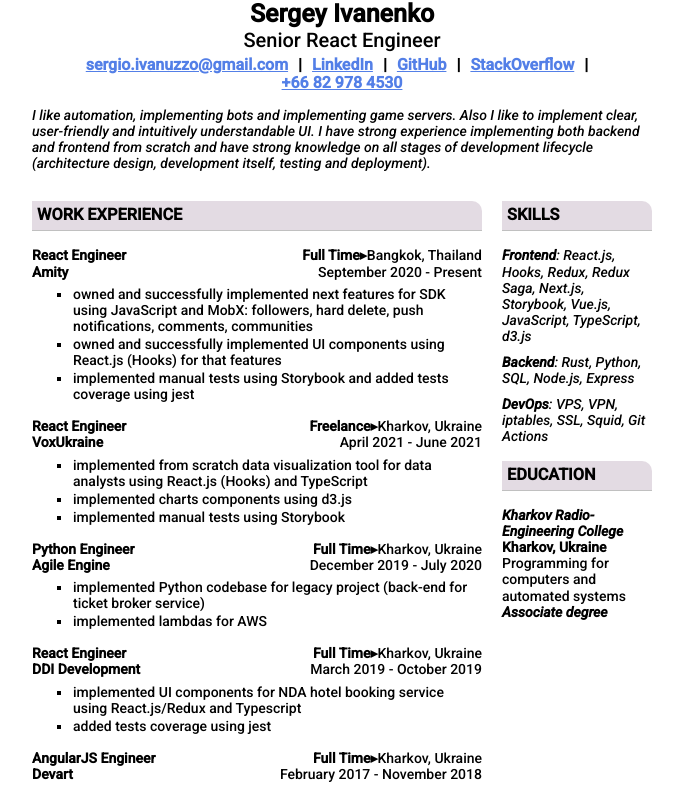
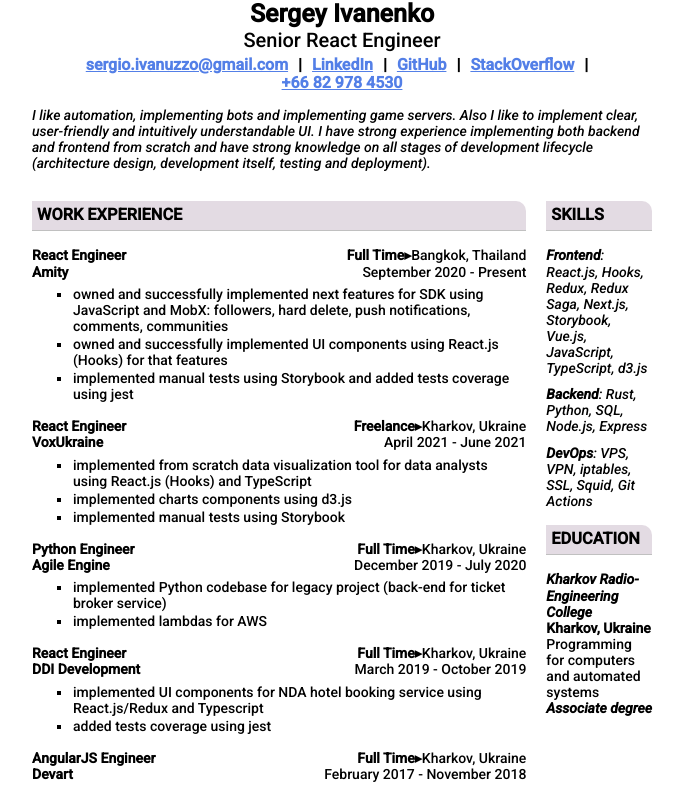
Before and after one commit to sergio-ivanuzzo/sergio-ivanuzzo.github.io, a Next.js app: page / in a window 1280 px wide. Shown: the top 788 px of the page, without its empty margins (298-982 px from the left). Built offline with nearby package versions, Linux system fonts and the light colour scheme.

Commit message:
fixed layout for some mobile devices

```diff
--- a/src/components/core/Layout.jsx
+++ b/src/components/core/Layout.jsx
@@ -14,9 +14,24 @@ export const Section = styled.section`
 
     padding: 5px;
 
-    @media screen and (orientation:landscape) {
-      border-top-right-radius: 10px;
+    /* Extra small devices (phones, 600px and down) */
+    @media only screen and (max-width: 600px) {
+      border-top-right-radius: 0;
     }
+
+    /* Small devices (portrait tablets and large phones, 600px and up) */
+    @media only screen and (min-width: 600px) {
+      border-top-right-radius: 0;
+    }
+
+    /* Medium devices (landscape tablets, 768px and up) */
+    @media only screen and (min-width: 768px) {
+      border-top-right-radius: 0;
+    }
+
+    //@media screen and (orientation:landscape) {
+    //  border-top-right-radius: 10px;
+    //}
 
     /* Large devices (laptops/desktops, 992px and up) */
     @media only screen and (min-width: 992px) {
--- a/src/components/partials/Page.jsx
+++ b/src/components/partials/Page.jsx
@@ -21,12 +21,12 @@ const Content = styled.div`
 
   /* Small devices (portrait tablets and large phones, 600px and up) */
   @media only screen and (min-width: 600px) {
-    width: 80%;
+    width: 100%;
   }
 
   /* Medium devices (landscape tablets, 768px and up) */
   @media only screen and (min-width: 768px) {
-    width: 80%;
+    width: 100%;
   }
 
   /* Large devices (laptops/desktops, 992px and up) */
@@ -35,7 +35,7 @@ const Content = styled.div`
   }
 
   @media only screen and (min-width: 992px) and (orientation: landscape) {
-    width: 80%;
+    width: 100%;
   }
 
   /* Extra large devices (large laptops and desktops, 1200px and up) */
@@ -55,7 +55,32 @@ const Row = styled.div`
 
 const LeftColumn = styled.div`
   flex: 3;
-  flex-basis: available;
+
+  flex-basis: min-content;
+
+  @media only screen and (max-width: 600px) {
+    flex-basis: max-content;
+  }
+
+  /* Small devices (portrait tablets and large phones, 600px and up) */
+  @media only screen and (min-width: 600px) {
+    flex-basis: max-content;
+  }
+
+  /* Medium devices (landscape tablets, 768px and up) */
+  @media only screen and (min-width: 768px) {
+    flex-basis: max-content;
+  }
+
+  /* Large devices (laptops/desktops, 992px and up) */
+  @media only screen and (min-width: 992px) {
+    flex-basis: min-content;
+  }
+
+  /* Extra large devices (large laptops and desktops, 1200px and up) */
+  @media only screen and (min-width: 1200px) {
+    flex-basis: min-content;
+  }
 `;
 
 const RightColumn = styled.div`
@@ -102,11 +127,6 @@ const Link = styled.a`
 
   @media print {
     text-decoration: none;
-    color: #537FE7;
-
-    &:not(.show) {
-      display: none;
-    }
   }
 
   &:not(:last-child) {
@@ -129,7 +149,7 @@ const Page = () => {
                         <Name>Sergey Ivanenko</Name>
                         <Position>Senior React Engineer</Position>
                         <Links>
-                            <Link href="mailto:sergio.ivanuzzo@gmail.com" className="show">
+                            <Link href="mailto:sergio.ivanuzzo@gmail.com">
                                 sergio.ivanuzzo@gmail.com
                             </Link>
                             <Link target="_blank" href="https://www.linkedin.com/in/sergio-ivanuzzo/">LinkedIn</Link>
@@ -137,7 +157,7 @@ const Page = () => {
                             <Link target="_blank" href="https://stackoverflow.com/users/5397119/sergio-ivanuzzo">
                                 StackOverflow
                             </Link>
-                            <Link target="_blank" href="https://wa.me/66829784530" className="show">
+                            <Link target="_blank" href="https://wa.me/66829784530">
                                 +66 82 978 4530
                             </Link>
                         </Links>
```
